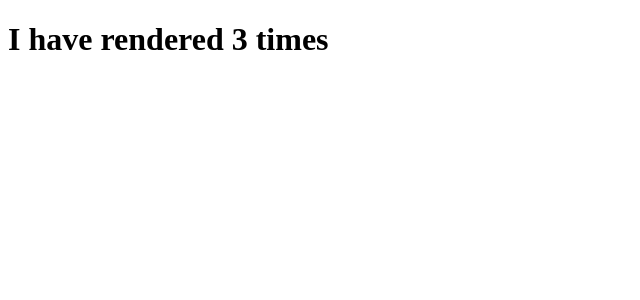
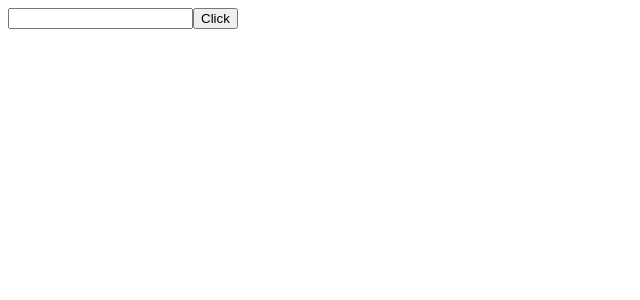
Before and after one commit to igurdeep13/React-hooks, a React (Vite) app in the folder vite-project/: page / in a window 1280 px wide. Shown: the top 300 px of the page, without its empty margins (0-640 px from the left). Built offline with nearby package versions, Linux system fonts and the light colour scheme.

Commit message:
useRef state

```diff
--- a/vite-project/src/App.jsx
+++ b/vite-project/src/App.jsx
@@ -46,18 +46,79 @@
 // export default App;
 
 // -------------USE EFFECT hook-------------
-import React, { useState, useEffect } from "react";
+// import React, { useState, useEffect } from "react";
+
+// function App() {
+//   const [value, setValue] = useState(0);
+//   useEffect(() => {
+//     setTimeout(() => {
+//       setValue((value) => value + 1);
+//     }, 2000);
+//   }, [value]);
+//   return (
+//     <>
+//       <h1>I have rendered {value} times</h1>
+//     </>
+//   );
+// }
+
+// export default App;
+
+// ---------------UseRef Hook-------------
+
+// UseRef doesnot re-render the component when the state is changed
+// UseRef is also used to manipulate the dom elements
+
+// import React, { useState, useEffect, useRef } from "react";
+
+// function App() {
+//   const [value, setValue] = useState(0);
+//   // const count = useRef(0);
+//   const [count, setCount] = useState(0);
+
+//   // useEffect(() => {
+//   //   count.current = count.current + 1;
+//   // });
+
+//   useEffect(()=>{
+//     setCount(count => count + 1)
+//   },[value] )
+//   return (
+//     <>
+//       <button
+//         onClick={() => {
+//           setValue((prev) => prev - 1);
+//         }}
+//       >
+//         -
+//       </button>
+//       <h2>{value}</h2>
+//       <button
+//         onClick={() => {
+//           setValue((prev) => prev + 1);
+//         }}
+//       >
+//         +
+//       </button>
+//       <h2>Count: {count-1}</h2>
+//     </>
+//   );
+// }
+
+// export default App;
+
+import React, { useState, useEffect, useRef } from "react";
 
 function App() {
-  const [value, setValue] = useState(0);
-  useEffect(() => {
-    setTimeout(() => {
-      setValue((value) => value + 1);
-    }, 2000);
-  }, [value]);
+  const value = useRef();
+  const btnClicked = () => {
+    console.log(value.current);
+    value.current.style.backgroundColor = "red"
+  };
   return (
     <>
-      <h1>I have rendered {value} times</h1>
+      <input type="text" ref={value} />
+      <button onClick={btnClicked}>Click</button>
     </>
   );
 }
```
